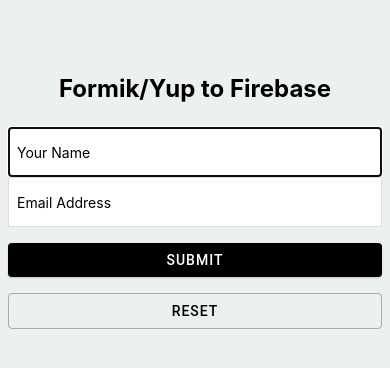
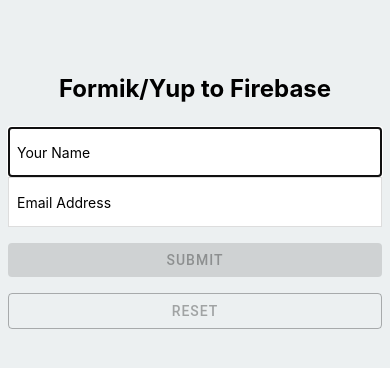
Before and after one commit to MiguelNiblock/FirebaseFormik, a React Native app: screen / in a window 390 px wide. Shown: the top 368 px of the page. Built offline with nearby package versions, Linux system fonts and the light colour scheme; no server answers.

Commit message:
correct disabling of submit and reset buttons

```diff
--- a/App.tsx
+++ b/App.tsx
@@ -102,7 +102,7 @@
           color="black"
           mode="contained"
           loading={isSubmitting}
-          disabled={isSubmitting}
+          disabled={isSubmitting || Object.entries(errors).some(([k,v])=>v) || Object.entries(values).every(([k,v])=>!v)}
           style={{ marginTop: 16 }}>
           Submit
         </Button>
@@ -110,7 +110,7 @@
           onPress={handleReset}
           color="black"
           mode="outlined"
-          disabled={isSubmitting}
+          disabled={isSubmitting || Object.entries(values).every(([k,v])=>!v)}
           style={{ marginTop: 16 }}>
           Reset
         </Button></>
```
